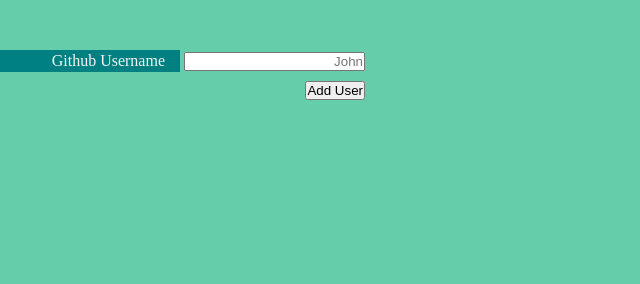
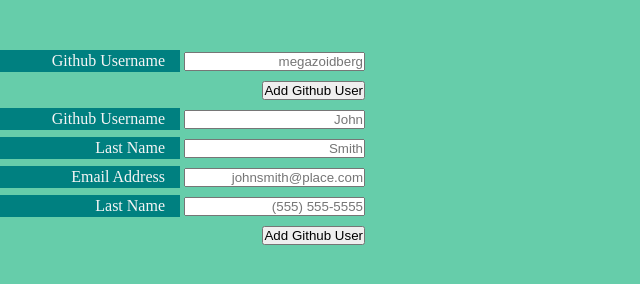
Before and after one commit to bddowningjennings-dev/contacts-github, a plain HTML site: page index.html in a window 1280 px wide. Shown: the part 142-426 px from the top of the page, without its empty margins (0-640 px from the left). Drawn offline with nearby package versions, Linux system fonts and the light colour scheme.

Commit message:
newer version

```diff
--- a/index.html
+++ b/index.html
@@ -22,14 +22,25 @@
       <form id="user-form">
         <p class="user-form">Add User</p>
         <label for="username">Github Username</label>
-        <input type="text" id="username" placeholder="John"><br>
+        <input type="text" id="username" placeholder="megazoidberg"><br>
         <!-- <label for="last-name">Last Name</label>
         <input type="text" id="last-name" placeholder="Smith"><br>
         <label for="email">Email Address</label>
         <input type="email" id="email" placeholder="johnsmith@place.com"><br>
         <label for="contact-number">Last Name</label>
         <input type="tel" id="contact-number" placeholder="(555) 555-5555"><br> -->
-        <input type="submit" id="submit" value="Add User">
+        <input type="submit" id="submit" value="Add Github User">
+      </form><br>
+      <form id="new-form">
+        <label for="first-name">Github Username</label>
+        <input type="text" id="first-name" placeholder="John"><br>
+         <label for="last-name">Last Name</label>
+        <input type="text" id="last-name" placeholder="Smith"><br>
+        <label for="email">Email Address</label>
+        <input type="email" id="email" placeholder="johnsmith@place.com"><br>
+        <label for="contact-number">Last Name</label>
+        <input type="tel" id="contact-number" placeholder="(555) 555-5555"><br>
+        <input type="submit" id="submit" value="Add Github User">
       </form>
       <aside></aside>
     </div>
--- a/script.js
+++ b/script.js
@@ -20,5 +20,6 @@ $(document).ready(function() {
             // console.log('clicked');
           })
       })
+        .fail(function() {alert('errrr')});
   })
 })
```
